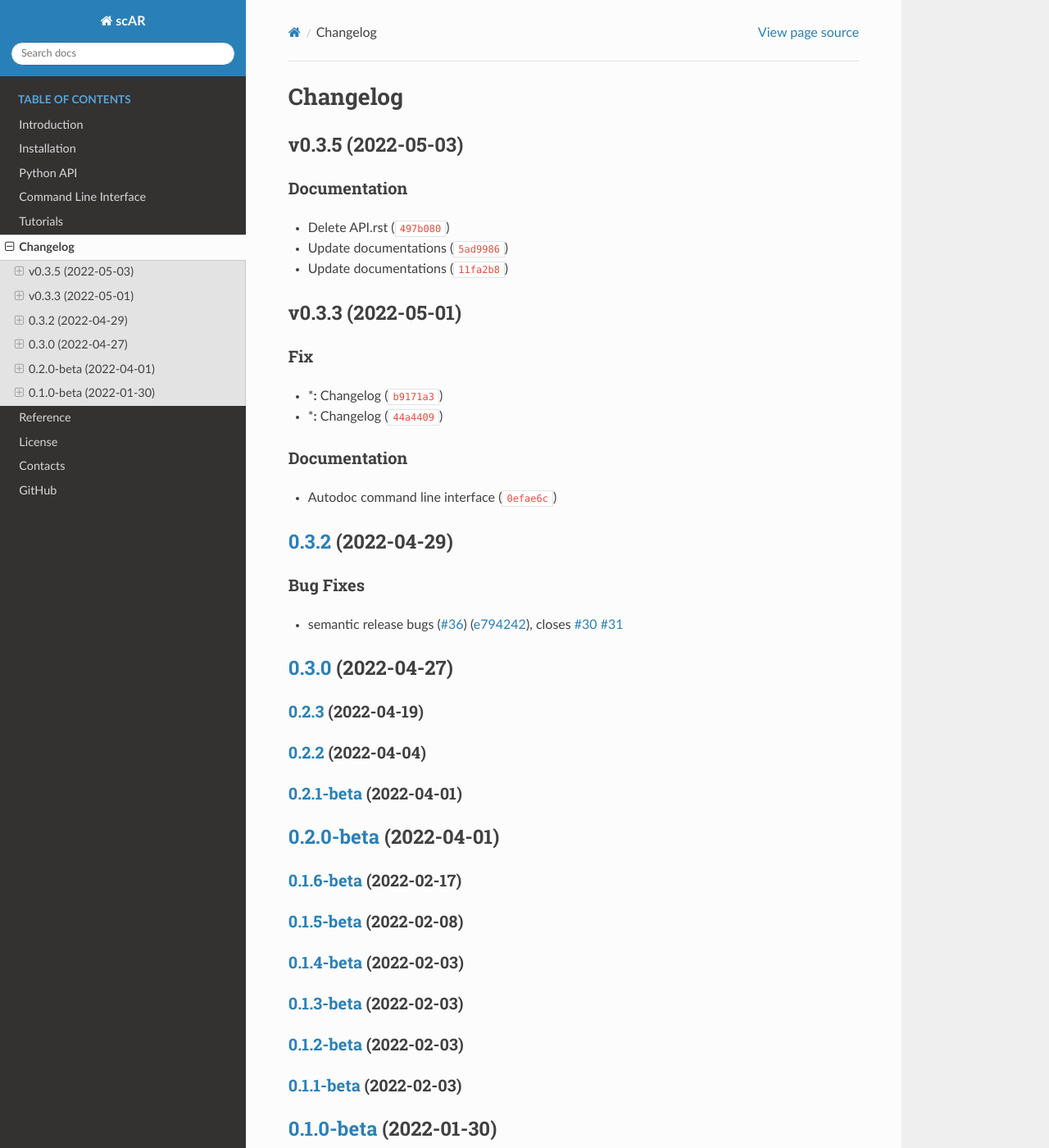
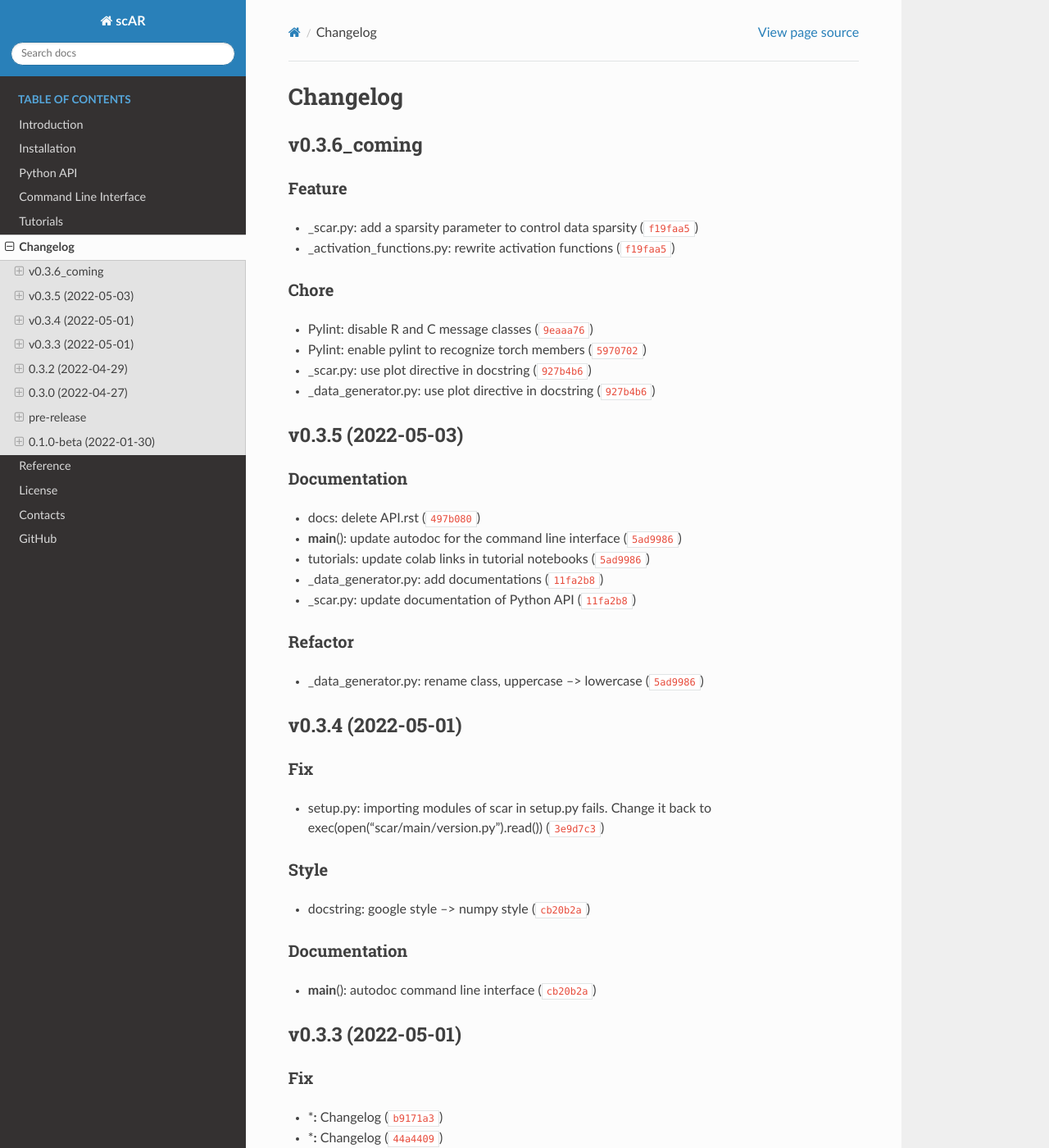
Before and after one commit to Novartis/scar, a Sphinx documentation site: the page built from docs/Release_notes.md, in a window 1280 px wide and 1400 px high. Shown: the whole window at 82% size. Built offline with Sphinx 7.4.7 and the Read the Docs theme 2.0.0, drawn with Linux system fonts in a browser that asks for light colours.

Commit message:
manually update Changelog

```diff
--- a/docs/Release_notes.md
+++ b/docs/Release_notes.md
@@ -2,11 +2,36 @@
 
 <!--next-version-placeholder-->
 
+## v0.3.6_coming
+### Feature
+* _scar.py: add a sparsity parameter to control data sparsity ([`f19faa5`](https://github.com/Novartis/scAR/commit/cd33fddbd6d7117f459e12b57a936148cde0563f))
+* _activation_functions.py: rewrite activation functions ([`f19faa5`](https://github.com/Novartis/scAR/commit/cd33fddbd6d7117f459e12b57a936148cde0563f))
+
+### Chore
+* Pylint: disable R and C message classes ([`9eaaa76`](https://github.com/Novartis/scAR/commit/59707026dc14b6f04ec5e6a8c3a9c992fad3e358))
+* Pylint: enable pylint to recognize torch members ([`5970702`](https://github.com/Novartis/scAR/commit/927b4b69bd6f30c23ce4a68d0bf215b35167dd21))
+* _scar.py: use plot directive in docstring ([`927b4b6`](https://github.com/Novartis/scAR/commit/f19faa5ecbb782ab292ed246c85d3d2cad3c64fa))
+* _data_generator.py: use plot directive in docstring ([`927b4b6`](https://github.com/Novartis/scAR/commit/f19faa5ecbb782ab292ed246c85d3d2cad3c64fa))
+
 ## v0.3.5 (2022-05-03)
 ### Documentation
-* Delete API.rst ([`497b080`](https://github.com/Novartis/scAR/commit/497b080eff15143a34c4d75649ba2e130e1d3006))
-* Update documentations ([`5ad9986`](https://github.com/Novartis/scAR/commit/5ad998607ec41b91a318ef4bc2c46694ad034dcc))
-* Update documentations ([`11fa2b8`](https://github.com/Novartis/scAR/commit/11fa2b858ae2162052dd6906d237b16a4f3955de))
+* docs: delete API.rst ([`497b080`](https://github.com/Novartis/scAR/commit/497b080eff15143a34c4d75649ba2e130e1d3006))
+* __main__(): update autodoc for the command line interface ([`5ad9986`](https://github.com/Novartis/scAR/commit/5ad998607ec41b91a318ef4bc2c46694ad034dcc))
+* tutorials: update colab links in tutorial notebooks ([`5ad9986`](https://github.com/Novartis/scAR/commit/5ad998607ec41b91a318ef4bc2c46694ad034dcc))
+* _data_generator.py: add documentations ([`11fa2b8`](https://github.com/Novartis/scAR/commit/11fa2b858ae2162052dd6906d237b16a4f3955de))
+* _scar.py: update documentation of Python API ([`11fa2b8`](https://github.com/Novartis/scAR/commit/11fa2b858ae2162052dd6906d237b16a4f3955de))
+
+### Refactor
+* _data_generator.py: rename class, uppercase --> lowercase ([`5ad9986`](https://github.com/Novartis/scAR/commit/5ad998607ec41b91a318ef4bc2c46694ad034dcc))
+
+## v0.3.4 (2022-05-01)
+### Fix
+* setup.py: importing modules of scar in setup.py fails. Change it back to exec(open("scar/main/version.py").read()) ([`3e9d7c3`](https://github.com/Novartis/scAR/commit/74c217bd29af8a137b63fcb5e94f12fe0611be66))
+### Style
+* docstring: google style --> numpy style ([`cb20b2a`](https://github.com/Novartis/scAR/commit/e89cf54ba8cadc6ffdf8c6249a4752b773351d90))
+### Documentation
+* __main__(): autodoc command line interface ([`cb20b2a`](https://github.com/Novartis/scAR/commit/e89cf54ba8cadc6ffdf8c6249a4752b773351d90))
+
 
 ## v0.3.3 (2022-05-01)
 ### Fix
@@ -37,12 +62,13 @@
 ### [0.2.2](https://github.com/Novartis/scAR/compare/v0.2.1-beta...v0.2.2) (2022-04-04)
 
 
+## pre-release
 
 ### [0.2.1-beta](https://github.com/Novartis/scAR/compare/v0.2.0-beta...v0.2.1-beta) (2022-04-01)
 
 
 
-## [0.2.0-beta](https://github.com/Novartis/scAR/compare/v0.1.6-beta...v0.2.0-beta) (2022-04-01)
+### [0.2.0-beta](https://github.com/Novartis/scAR/compare/v0.1.6-beta...v0.2.0-beta) (2022-04-01)
 
 
 
```
